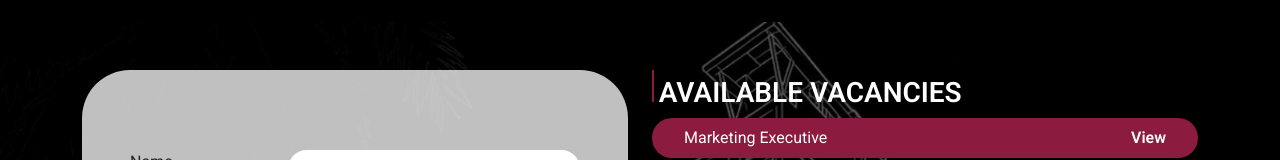
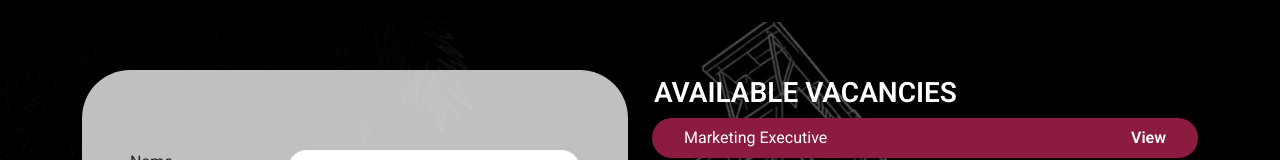
Before and after one commit to Kites-Global/accessrealities, a Next.js app: page /about-us/careers in a window 1280 px wide. Shown: the part 778-938 px from the top of the page. Built offline with nearby package versions, Linux system fonts and the light colour scheme.

Commit message:
fix: career form topic

```diff
--- a/src/app/globals.css
+++ b/src/app/globals.css
@@ -1038,7 +1038,7 @@ footer {
 .careers-form-sec {
   background-image: url(/img/careers-form-bg.png);
 
-  .sub-page-title h3::before {
+  .sub-page-title::before {
     background-color: transparent;
     margin-right: 0;
   }
```
